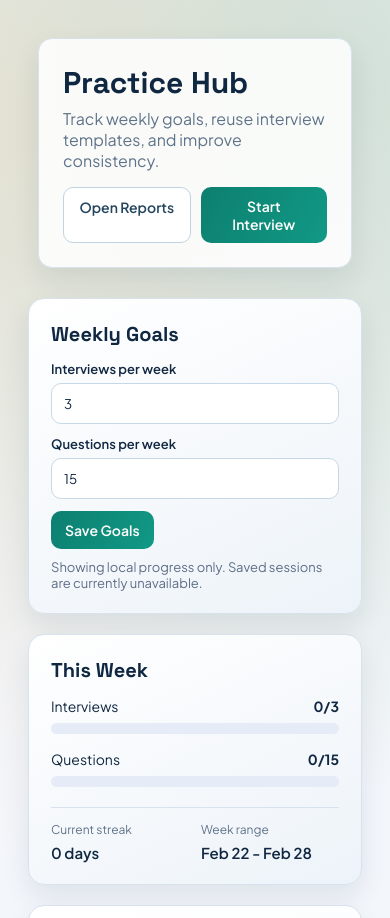
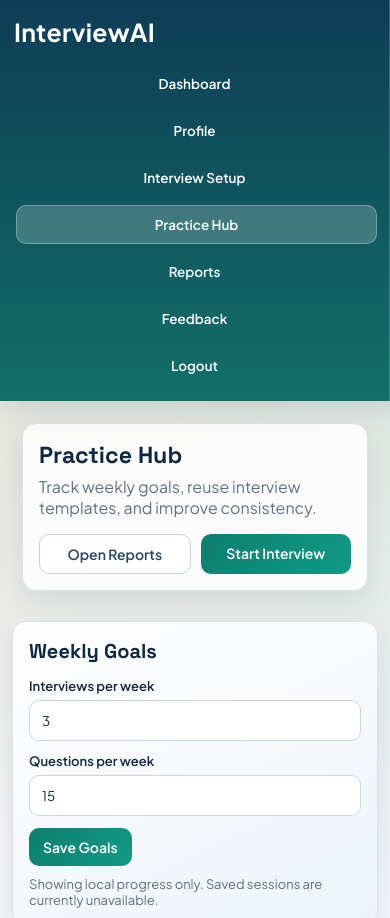
Before and after one commit to shivkumarudas/Smart-Interview-Platform, a website: page practice/practice.html in a window 390 px wide. Shown: the top 918 px of the page. Drawn offline with Linux system fonts and the light colour scheme; no server answers; sample sign-in values are in the browser's storage.

Commit message:
Update practice.css

```diff
--- a/practice/css/practice.css
+++ b/practice/css/practice.css
@@ -2,7 +2,7 @@
   margin: 0;
   padding: 0;
   box-sizing: border-box;
-  font-family: "Inter", sans-serif;
+  font-family: "Plus Jakarta Sans", sans-serif;
 }
 
 :root {
@@ -36,9 +36,15 @@ body {
 }
 
 .logo {
-  font-size: 24px;
+  font-size: 1.55rem;
   font-weight: 700;
-  margin-bottom: 40px;
+  margin-bottom: 34px;
+}
+
+.menu {
+  display: flex;
+  flex-direction: column;
+  gap: 8px;
 }
 
 .menu a {
@@ -46,8 +52,8 @@ body {
   text-decoration: none;
   color: #fff;
   padding: 13px 14px;
-  border-radius: 8px;
-  margin-bottom: 10px;
+  border-radius: 10px;
+  font-weight: 600;
 }
 
 .menu a:hover,
@@ -365,13 +371,38 @@ body {
 }
 
 @media (max-width: 920px) {
+  body {
+    display: block;
+  }
+
   .sidebar {
-    display: none;
+    width: 100%;
+    min-height: auto;
+    height: auto;
+    position: relative;
+    padding: 16px 14px;
+  }
+
+  .logo {
+    margin-bottom: 16px;
+  }
+
+  .menu {
+    display: grid;
+    grid-template-columns: repeat(2, minmax(0, 1fr));
+    gap: 8px;
+  }
+
+  .menu a {
+    padding: 10px;
+    text-align: center;
+    font-size: 0.84rem;
   }
 
   .main {
     margin-left: 0;
     width: 100%;
+    padding: 16px;
   }
 
   .header {
@@ -388,3 +419,40 @@ body {
     text-align: center;
   }
 }
+
+@media (max-width: 620px) {
+  .menu {
+    grid-template-columns: 1fr;
+  }
+
+  .main {
+    padding: 12px;
+  }
+
+  .header,
+  .card {
+    border-radius: 14px;
+    padding: 16px;
+  }
+
+  .header h1 {
+    font-size: 1.45rem;
+  }
+
+  .quick-stats {
+    grid-template-columns: 1fr;
+  }
+
+  .template-actions {
+    flex-direction: column;
+  }
+
+  .template-actions .btn {
+    width: 100%;
+  }
+
+  .activity-item {
+    align-items: flex-start;
+    flex-direction: column;
+  }
+}
```
